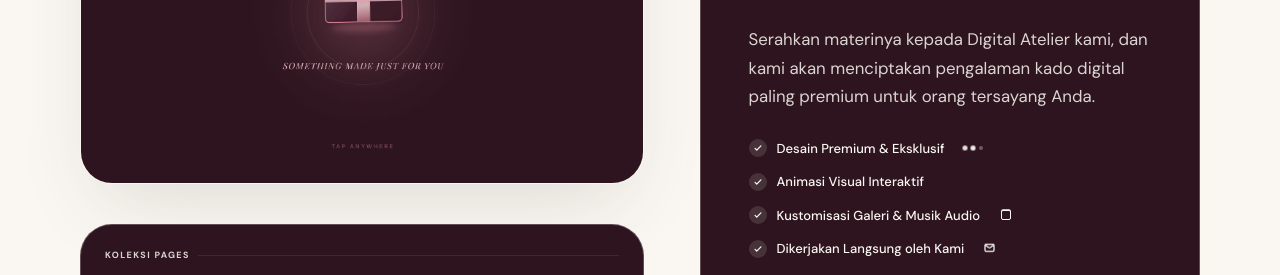
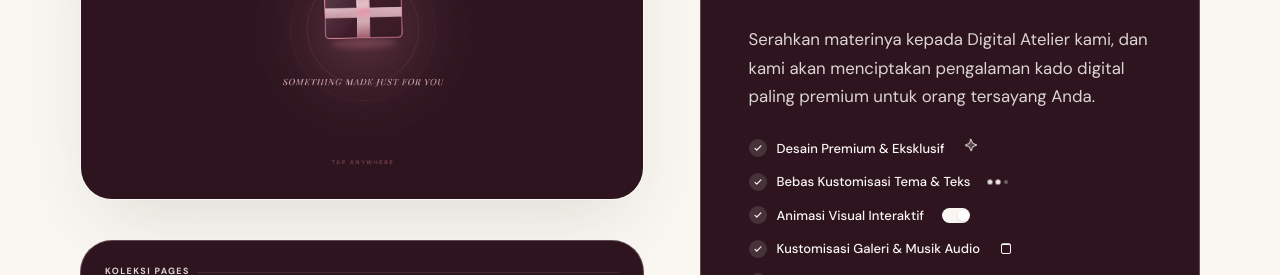
Before and after one commit to detectivecrewze/for-you-always, a Next.js app: page / in a window 1280 px wide. Shown: the part 1320-1595 px from the top of the page. Built offline with nearby package versions, Linux system fonts and the light colour scheme.

Commit message:
Fix SVG triggers for Premium and Toggle animations

```diff
--- a/app/(landing)/page.tsx
+++ b/app/(landing)/page.tsx
@@ -490,13 +490,14 @@ function LandscapeProductCard({
                     {/* Features List */}
                     <div style={{ display: "flex", flexDirection: "column", gap: 14, marginBottom: 32 }}>
                         {features.map((feat) => {
-                            const isToggleFeature = feat.toLowerCase().includes("turn on / off") || feat.toLowerCase().includes("animasi interaktif");
+                            const isToggleFeature = feat.toLowerCase().includes("turn on / off") || feat.toLowerCase().includes("animasi interaktif") || feat.toLowerCase().includes("animasi visual");
                             const isMusicFeature = feat.toLowerCase().includes("music pilihan");
-                            const isPageFeature = feat.toLowerCase().includes("berbeda") || feat.toLowerCase().includes("multi-tema") || feat.toLowerCase().includes("premium & eksklusif");
+                            const isPageFeature = feat.toLowerCase().includes("berbeda") || feat.toLowerCase().includes("multi-tema") || feat.toLowerCase().includes("kustomisasi tema");
                             const isVoiceFeature = feat.toLowerCase().includes("rekam suara");
                             const isGalleryFeature = feat.toLowerCase().includes("galeri foto") || feat.toLowerCase().includes("kustomisasi galeri");
                             const isEnvelopeFeature = feat.toLowerCase().includes("amplop") || feat.toLowerCase().includes("diurus tim") || feat.toLowerCase().includes("dikerjakan langsung");
                             const isTypewriterFeature = feat.toLowerCase().includes("typewriter");
+                            const isPremiumFeature = feat.toLowerCase().includes("premium & eksklusif");
                             const isPhotoVideoFeature = feat.toLowerCase().includes("foto / video");
                             const isAnonymousFeature = feat.toLowerCase().includes("anonymous");
                             const isRetroFeature = feat.toLowerCase().includes("retro windows");
@@ -530,6 +531,15 @@ function LandscapeProductCard({
                                                 background: "#fff", boxShadow: "0 2px 4px rgba(0,0,0,0.1)",
                                                 animation: "toggle-slide 4s infinite"
                                             }} />
+                                        </div>
+                                    )}
+
+                                    {/* Animation: Premium Sparkle */}
+                                    {isPremiumFeature && (
+                                        <div style={{ display: "inline-flex", alignItems: "center", justifyContent: "center", width: 16, height: 16, animation: "photo-shuffle 3s infinite ease-in-out" }}>
+                                            <svg width="14" height="14" viewBox="0 0 24 24" fill="none" stroke={activeAccent} strokeWidth="1.5" strokeLinecap="round" strokeLinejoin="round" style={{ transition: "all 0.5s ease" }}>
+                                                <path d="M12 2l3 7 7 3-7 3-3 7-3-7-7-3 7-3z" fill={`${activeAccent}33`} />
+                                            </svg>
                                         </div>
                                     )}
 
@@ -1002,6 +1012,7 @@ export default function MainHubPage() {
                         description="Serahkan materinya kepada Digital Atelier kami, dan kami akan menciptakan pengalaman kado digital paling premium untuk orang tersayang Anda."
                         features={[
                             "Desain Premium & Eksklusif",
+                            "Bebas Kustomisasi Tema & Teks",
                             "Animasi Visual Interaktif",
                             "Kustomisasi Galeri & Musik Audio",
                             "Dikerjakan Langsung oleh Kami"
```
